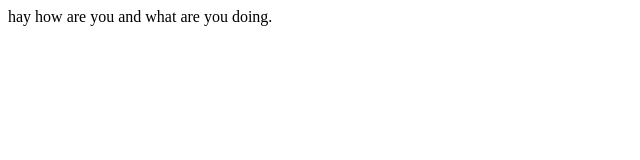
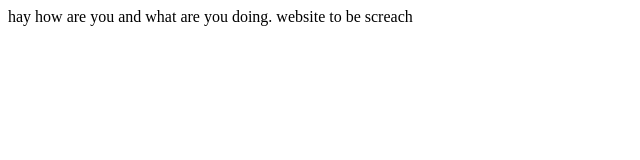
Before and after one commit to ss1750625-dot/first-website, a plain HTML site: page git_vs_vscode/index.html in a window 1280 px wide. Shown: the whole page, without its empty margins (0-640 px from the left). Drawn offline with Linux system fonts and the light colour scheme.

Commit message:
commited

```diff
--- a/git_vs_vscode/index.html
+++ b/git_vs_vscode/index.html
@@ -7,5 +7,6 @@
 </head>
 <body>
     hay how are you and what are you doing.
+    website to be screach
 </body>
 </html>
```
